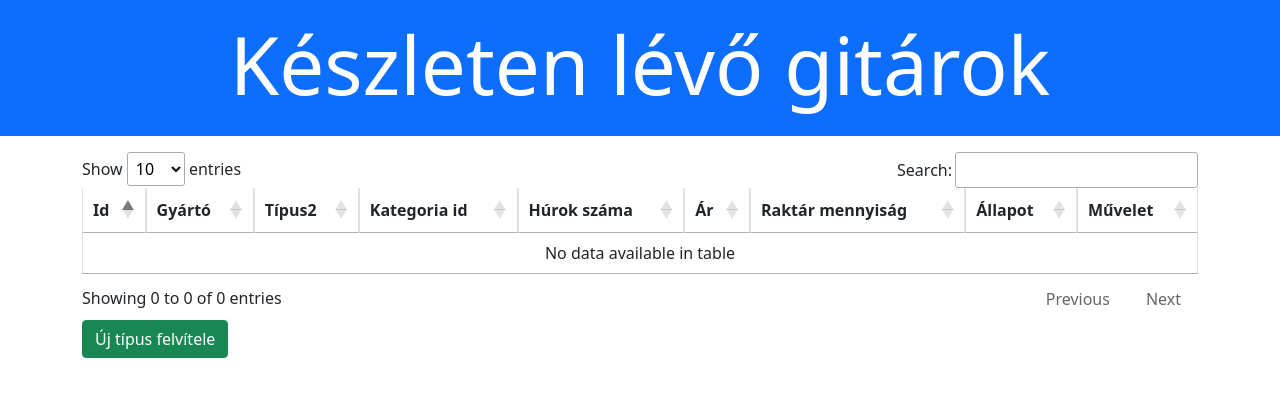
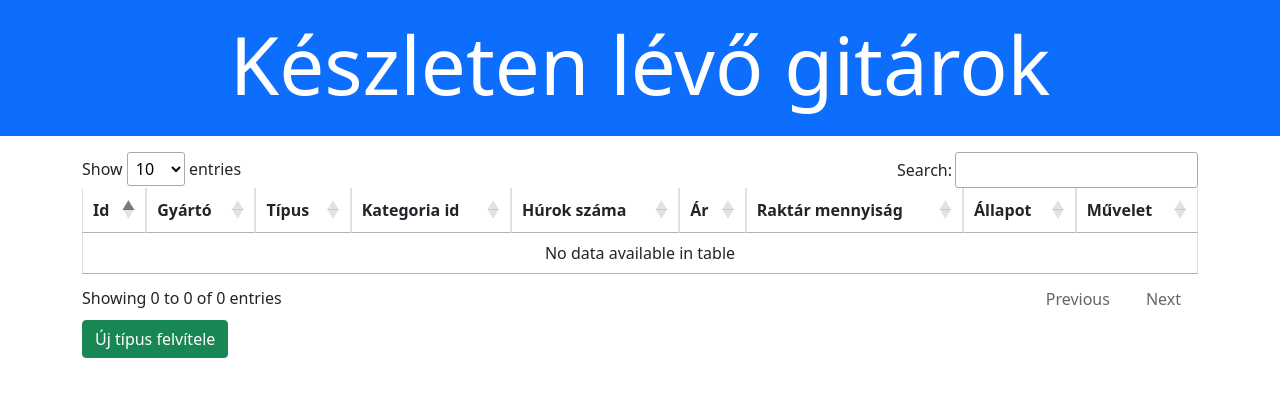
Before and after one commit to kpeter1994/gitats-CRUD, a PHP site: page / in a window 1280 px wide. Shown: the top 397 px of the page. Run offline with PHP 8.4, Linux system fonts and the light colour scheme; data that the repository does not hold is empty; some libraries are stand-ins or nearby versions.

Commit message:
Test2 commit

```diff
--- a/app/view/index.php
+++ b/app/view/index.php
@@ -11,7 +11,7 @@ echo "<div class='bg-primary py-3 mb-3'>
  <tr>
         <th>Id</th>
         <th>Gyártó</th>
-        <th>Típus2</th>
+        <th>Típus</th>
         <th>Kategoria id</th>
         <th>Húrok száma</th>
         <th>Ár</th>
```
